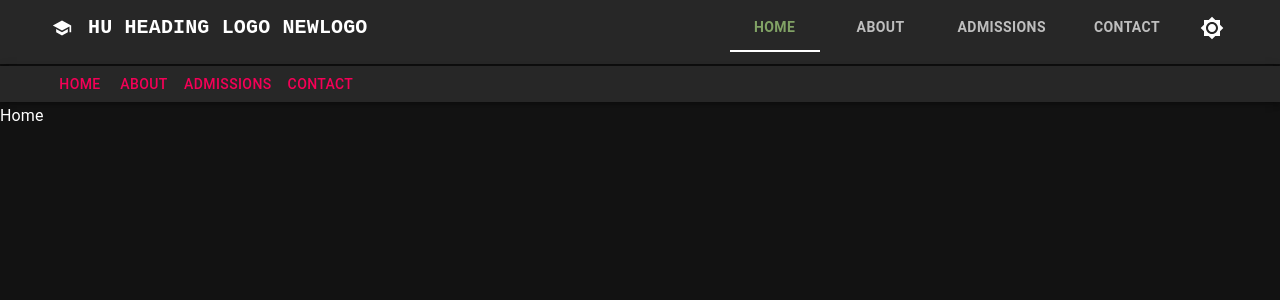
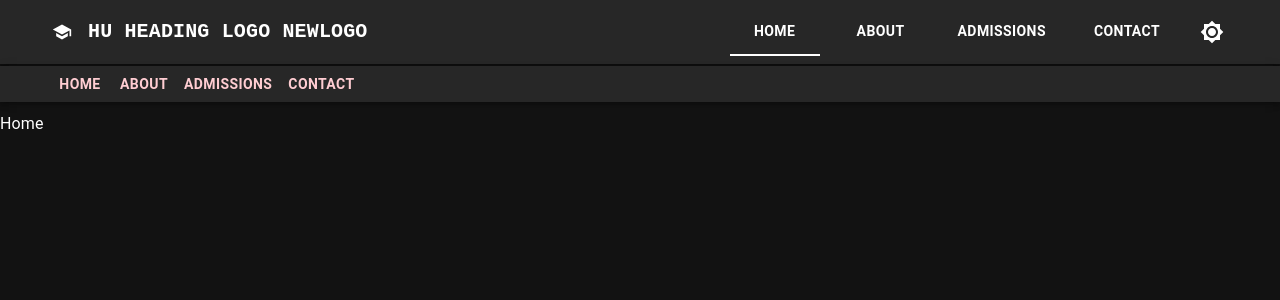
Before and after one commit to aabeing/sghs-website, a React (Create React App) app: page / in a window 1280 px wide. Shown: the top 300 px of the page. Built offline with nearby package versions, Linux system fonts and the light colour scheme.

Commit message:
Custom theme testing

```diff
--- a/src/components/Navigation.js
+++ b/src/components/Navigation.js
@@ -18,7 +18,7 @@ const secondaryMenu = ['home', 'about', 'admissions', 'contact'];
 // const handleNavButtons = () =>{}
 function ThemeChangeButton() {
     const theme = useTheme();
-    console.log("Theme :",theme);
+    console.log("Theme :", theme);
     const colorMode = useColorMode();
     return (
         <IconButton sx={{ ml: 1 }} onClick={colorMode.toggleColorMode} color="inherit">
@@ -27,22 +27,24 @@ function ThemeChangeButton() {
     )
 }
 const CustomBtn = styled(Button)(({ theme }) => {
-    console.log("theme: " ,theme);
+    // console.log("theme: " ,theme);
     return {
+        fontWeight: 700,
         '&.active': {
-        background:'black'
+            background: '#688158'
         },
-  }});
-function Navigation() {
+    }
+});
+function LargeScreenNav() {
     const [activeNavBtn, setActiveNavBtn] = useState(0);
     const [activeSecNav, setActiveSecNav] = useState(0);
     return (
-        <>
+        <Box sx={{ display: { xs: 'none', md: 'block' }, width: '100%', paddingBottom: 1 }}>
         <AppBar color='primary' position="static">
             <Container maxWidth="false">
                 <Toolbar >
-                    <Box sx={{ display: { xs: 'none', md: 'flex' }, width: '100%', paddingBottom: 1 }}>
-                <Button  startIcon={<SchoolIcon />} component={RouterLink} to="/home" variant="text" color='inherit' onClick={() => setActiveNavBtn(0)}>
+
+                        <Button startIcon={<SchoolIcon />} component={RouterLink} to="/home" variant="text" color='inherit' onClick={() => setActiveNavBtn(0)}>
                             <Typography variant="h6"
                                 sx={{
                                     ml: 1,
@@ -54,9 +56,9 @@ function Navigation() {
                                 Hu Heading Logo Newlogo
                             </Typography>
                         </Button>
-
+                        {/* TabIndicatorProps={{ style: { background: 'white' } }} */}
                         <Box sx={{ ml: 'auto', borderColor: 'divider' }}>
-                    <Tabs textColor='primary' indicatorColor='secondary' variant='scrollable' TabIndicatorProps={{ style: { background: 'white' } }} value={activeNavBtn} onChange={(e, val) => setActiveNavBtn(val)}>
+                            <Tabs textColor='customWhite' indicatorColor='customWhite' variant='standard' TabIndicatorProps={{ style: { background: 'white' } }} value={activeNavBtn} onChange={(e, val) => setActiveNavBtn(val)}>
                                 {pages.map((page, index) => (
                                     <Tab key={index} component={RouterLink} to={page} sx={{ fontWeight: 'bold', mx: 1 }} label={page} />
                                 ))}
@@ -64,20 +66,28 @@ function Navigation() {
                             </Tabs>
 
                         </Box>
-            </Box>
+
                 </Toolbar>
             </Container>
 
         </AppBar>
-            <AppBar color='secondary' position="static" sx={{ my: 0.2 }}>
+        <AppBar color='primary' position="static" sx={{ my: 0.2 }}>
             <Container maxWidth="false" >
                 <Toolbar variant='dense' sx={{ minHeight: '2rem', display: { xs: 'none', md: 'flex' } }}>
-                        {secondaryMenu.map((secondMenuItem,index)=>(
-                            <CustomBtn key={index} component={RouterLink} to={secondMenuItem} color='secondary' onClick={()=> setActiveNavBtn(0)}>{secondMenuItem}</CustomBtn>
+                    {secondaryMenu.map((secondMenuItem, index) => (
+                        <CustomBtn variant='text' color='customWhite' key={index} component={RouterLink} to={secondMenuItem} onClick={() => setActiveNavBtn(0)}>{secondMenuItem}</CustomBtn>
                     ))}
                 </Toolbar>
             </Container>
         </AppBar>
+        </Box>
+    )
+}
+function Navigation() {
+
+    return (
+        <>
+<LargeScreenNav/>
             <Outlet />
         </>
     )
--- a/src/components/ThemeMode.js
+++ b/src/components/ThemeMode.js
@@ -1,4 +1,4 @@
-import React, { useContext,useState,useMemo,createContext } from 'react'
+import React, { useContext, useState, useMemo, createContext } from 'react'
 import { ThemeProvider, createTheme } from '@mui/material/styles';
 import CssBaseline from '@mui/material/CssBaseline';
 const ColorModeContext = createContext({ toggleColorMode: () => { } });
@@ -8,7 +8,7 @@ const ColorModeContext = createContext({ toggleColorMode: () => { } });
 //       mode: 'dark',
 //     },
 //   });
-export function useColorMode(){
+export function useColorMode() {
     const colorMode = useContext(ColorModeContext);
     return colorMode
 }
@@ -30,12 +30,19 @@ export function ThemeMode({ children }) {
             createTheme({
                 palette: {
                     primary: {
-                        main: '#81a265',
-                      },
-                      secondary: {
-                        main: '#f50057',},
+                        main: '#2f4a1c',
+                    },
+                    secondary: {
+                        main: '#688158',
+                    },
+                    customWhite: {
+                        light: '#ffcdd2',
+                        main: '#ffcdd2',
+                        dark: '#ffcdd2',
+                        contrastText: '#ffcdd2',
+                    },
                     mode,
-                  },
+                },
             }),
         [mode],
     );
```
Lines whose indentation alone changed are shown as unchanged.
